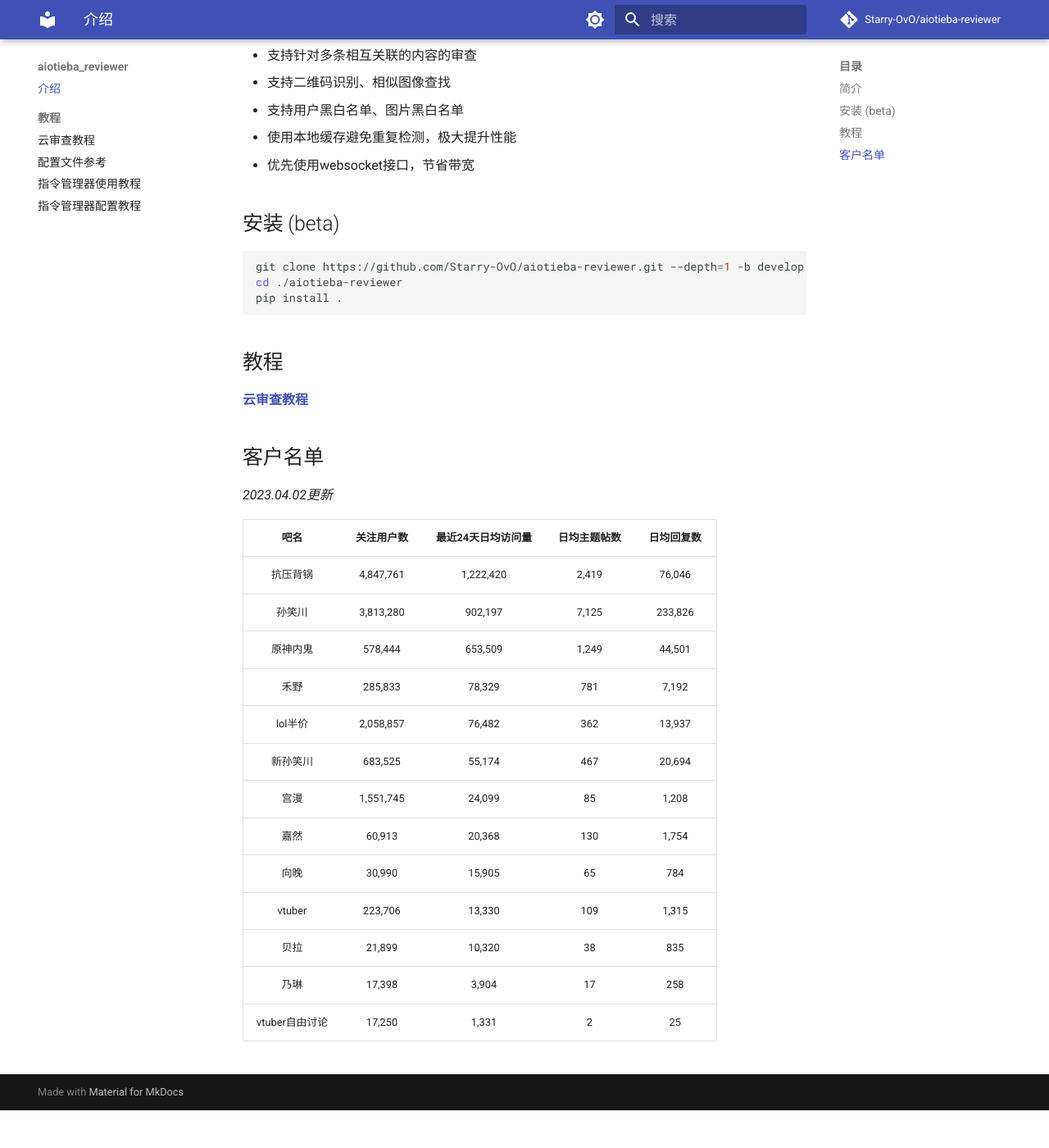
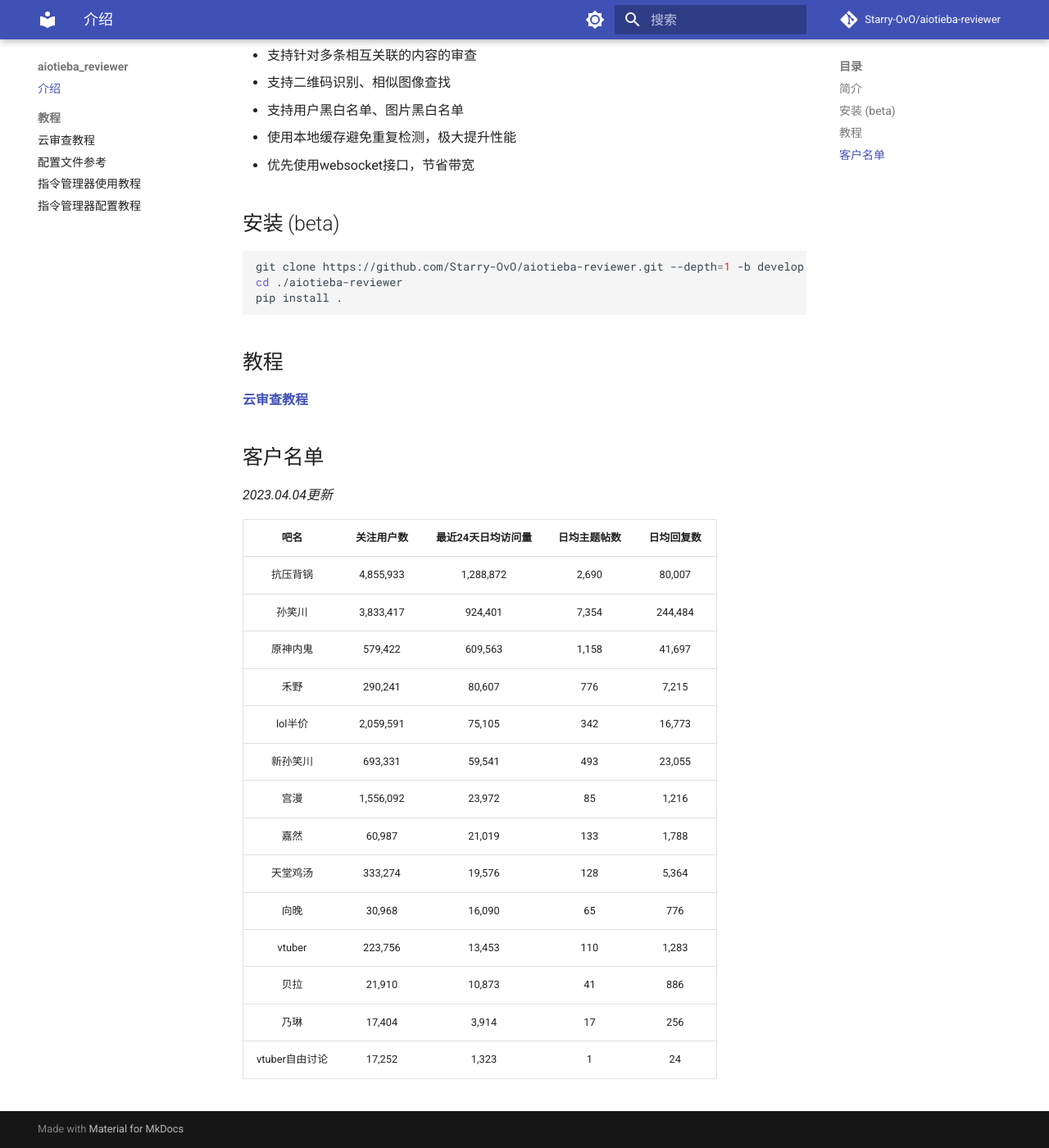
Before and after one commit to lumina37/aiotieba-reviewer, an MkDocs documentation site: the page built from docs/index.md, in a window 1280 px wide and 1400 px high, scrolled down 344 px. Shown: the whole window at 82% size. Built offline with MkDocs 1.6.1 and Material for MkDocs 9.7.7, drawn with Linux system fonts in a browser that asks for light colours; comment, search, counter and statistics services are not loaded; before the commit the page ends 1698 px from its top, so only the background shows below that.

```diff
--- a/docs/index.md
+++ b/docs/index.md
@@ -25,20 +25,21 @@ pip install .
 
 ## 客户名单
 
-*2023.04.02更新*
+*2023.04.04更新*
 
 |      吧名      | 关注用户数 | 最近24天日均访问量 | 日均主题帖数 | 日均回复数 |
 | :------------: | :--------: | :----------------: | :----------: | :--------: |
-|    抗压背锅    | 4,847,761  |     1,222,420      |    2,419     |   76,046   |
-|     孙笑川     | 3,813,280  |      902,197       |    7,125     |  233,826   |
-|    原神内鬼    |  578,444   |      653,509       |    1,249     |   44,501   |
-|      禾野      |  285,833   |       78,329       |     781      |   7,192    |
-|    lol半价     | 2,058,857  |       76,482       |     362      |   13,937   |
-|    新孙笑川    |  683,525   |       55,174       |     467      |   20,694   |
-|      宫漫      | 1,551,745  |       24,099       |      85      |   1,208    |
-|      嘉然      |   60,913   |       20,368       |     130      |   1,754    |
-|      向晚      |   30,990   |       15,905       |      65      |    784     |
-|     vtuber     |  223,706   |       13,330       |     109      |   1,315    |
-|      贝拉      |   21,899   |       10,320       |      38      |    835     |
-|      乃琳      |   17,398   |       3,904        |      17      |    258     |
-| vtuber自由讨论 |   17,250   |       1,331        |      2       |     25     |
+|    抗压背锅    | 4,855,933  |     1,288,872      |    2,690     |   80,007   |
+|     孙笑川     | 3,833,417  |      924,401       |    7,354     |  244,484   |
+|    原神内鬼    |  579,422   |      609,563       |    1,158     |   41,697   |
+|      禾野      |  290,241   |       80,607       |     776      |   7,215    |
+|    lol半价     | 2,059,591  |       75,105       |     342      |   16,773   |
+|    新孙笑川    |  693,331   |       59,541       |     493      |   23,055   |
+|      宫漫      | 1,556,092  |       23,972       |      85      |   1,216    |
+|      嘉然      |   60,987   |       21,019       |     133      |   1,788    |
+|    天堂鸡汤    |  333,274   |       19,576       |     128      |   5,364    |
+|      向晚      |   30,968   |       16,090       |      65      |    776     |
+|     vtuber     |  223,756   |       13,453       |     110      |   1,283    |
+|      贝拉      |   21,910   |       10,873       |      41      |    886     |
+|      乃琳      |   17,404   |       3,914        |      17      |    256     |
+| vtuber自由讨论 |   17,252   |       1,323        |      1       |     24     |
```
Also changed, not shown: README.md (+15 -14 lines).
